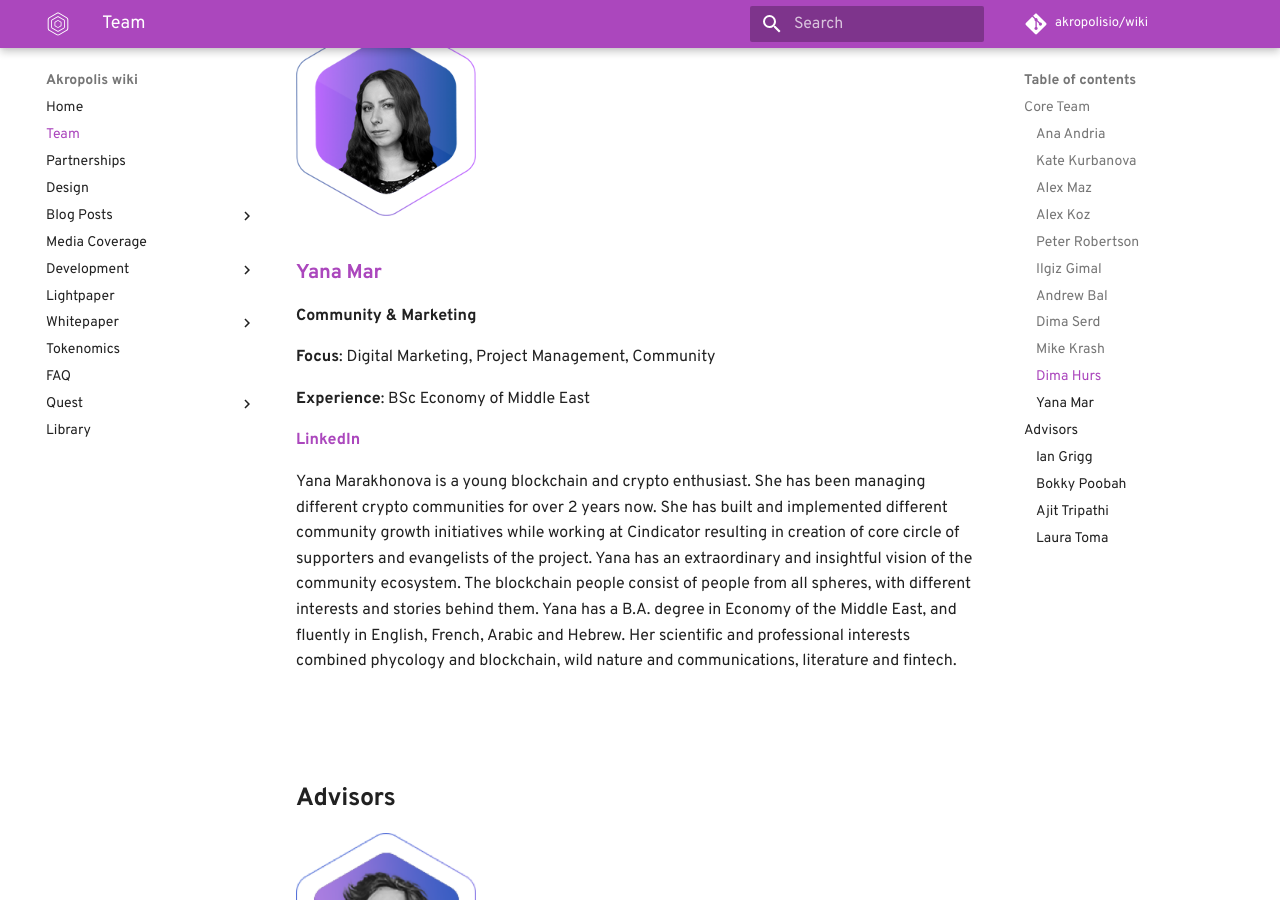
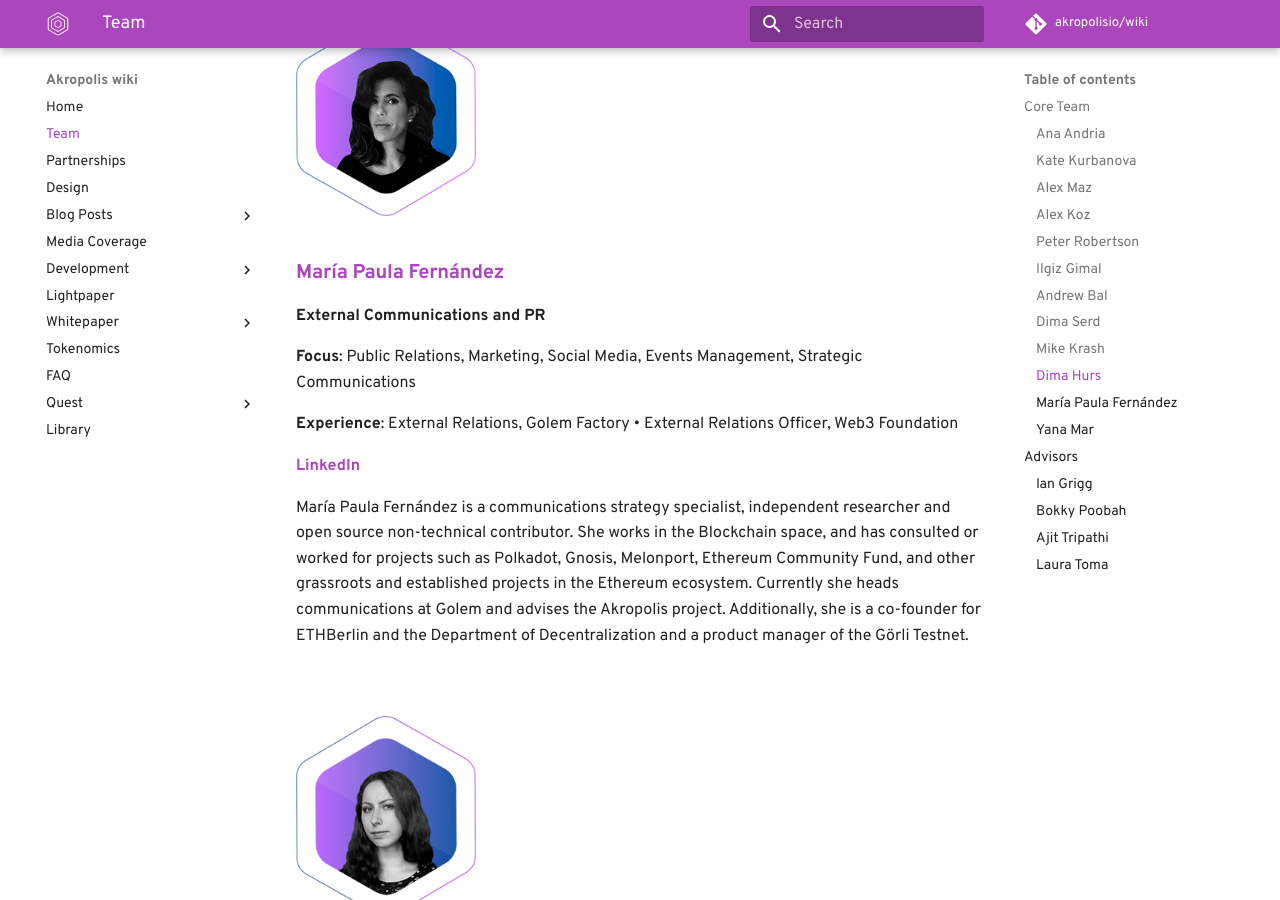
Before and after one commit to kaonone/wiki, an MkDocs documentation site: the page built from docs/team.md, in a window 1280 px wide and 900 px high, scrolled down 7100 px. Built offline with MkDocs 1.6.1 and Material for MkDocs 9.7.7, drawn with Linux system fonts in a browser that asks for light colours; some web fonts are replaced; comment, search, counter and statistics services are not loaded; old or Windows-style settings are respelled for this version of MkDocs.

Commit message:
Maria added back

```diff
--- a/docs/team.md
+++ b/docs/team.md
@@ -179,6 +179,23 @@
 
 </br>
 </br>
+<img src="/images/team/mpf@2x.png" width="180" alt="drawing" />
+
+### [**María Paula Fernández**](https://www.linkedin.com/in/maría-paula-fernández-a96a8034/)
+
+
+**External Communications and PR**
+
+**Focus**: Public Relations, Marketing, Social Media, Events Management, Strategic Communications
+
+**Experience**: External Relations, Golem Factory • External Relations Officer, Web3 Foundation
+
+[**LinkedIn**](https://www.linkedin.com/in/maría-paula-fernández-a96a8034/)
+
+María Paula Fernández is a communications strategy specialist, independent researcher and open source non-technical contributor. She works in the Blockchain space, and has consulted or worked for projects such as Polkadot, Gnosis, Melonport, Ethereum Community Fund,  and other grassroots and established projects in the Ethereum ecosystem. Currently she heads communications at Golem and advises the Akropolis project. Additionally, she is a co-founder for ETHBerlin and the Department of Decentralization and a product manager of the Görli Testnet.
+
+</br>
+</br>
 <img src="/images/team/yana@2x.png" width="180" alt="drawing" />
 
 ### [**Yana Mar**](https://www.linkedin.com/in/yana-marakhonova/)
```
